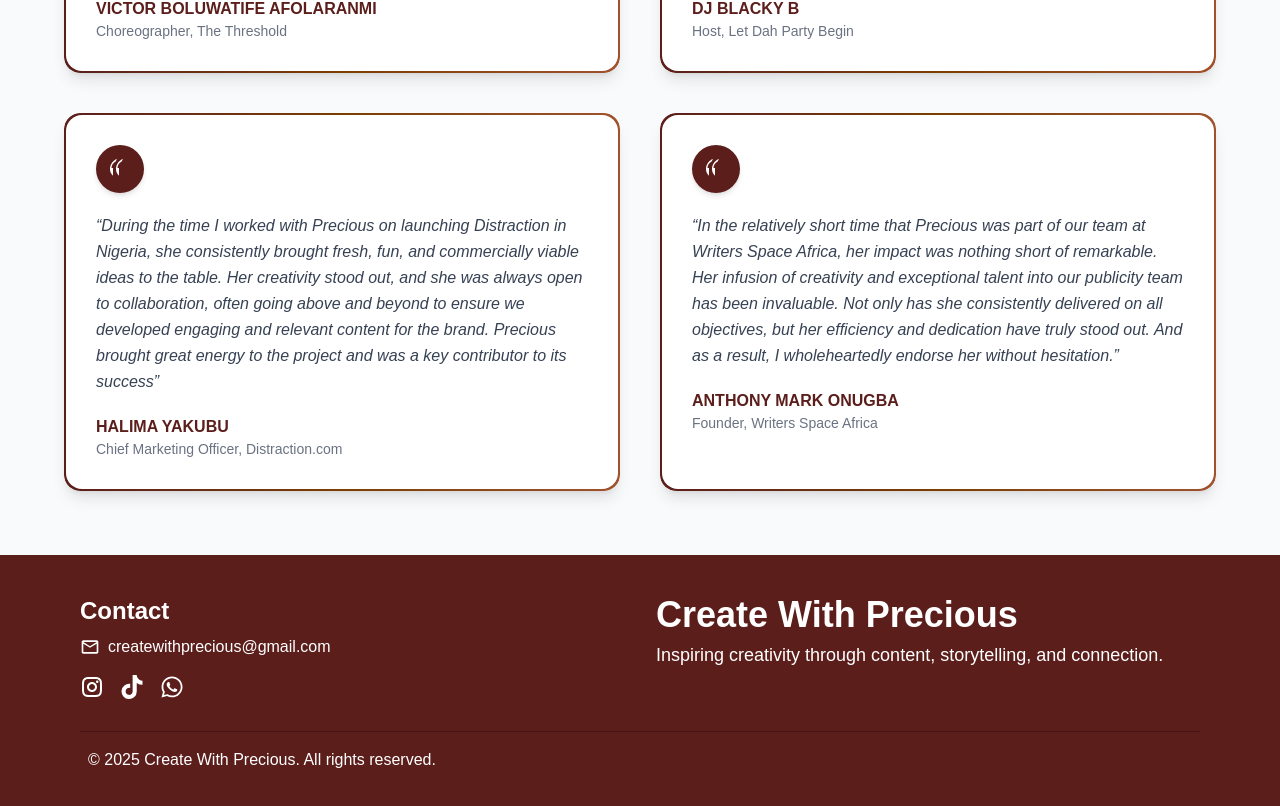
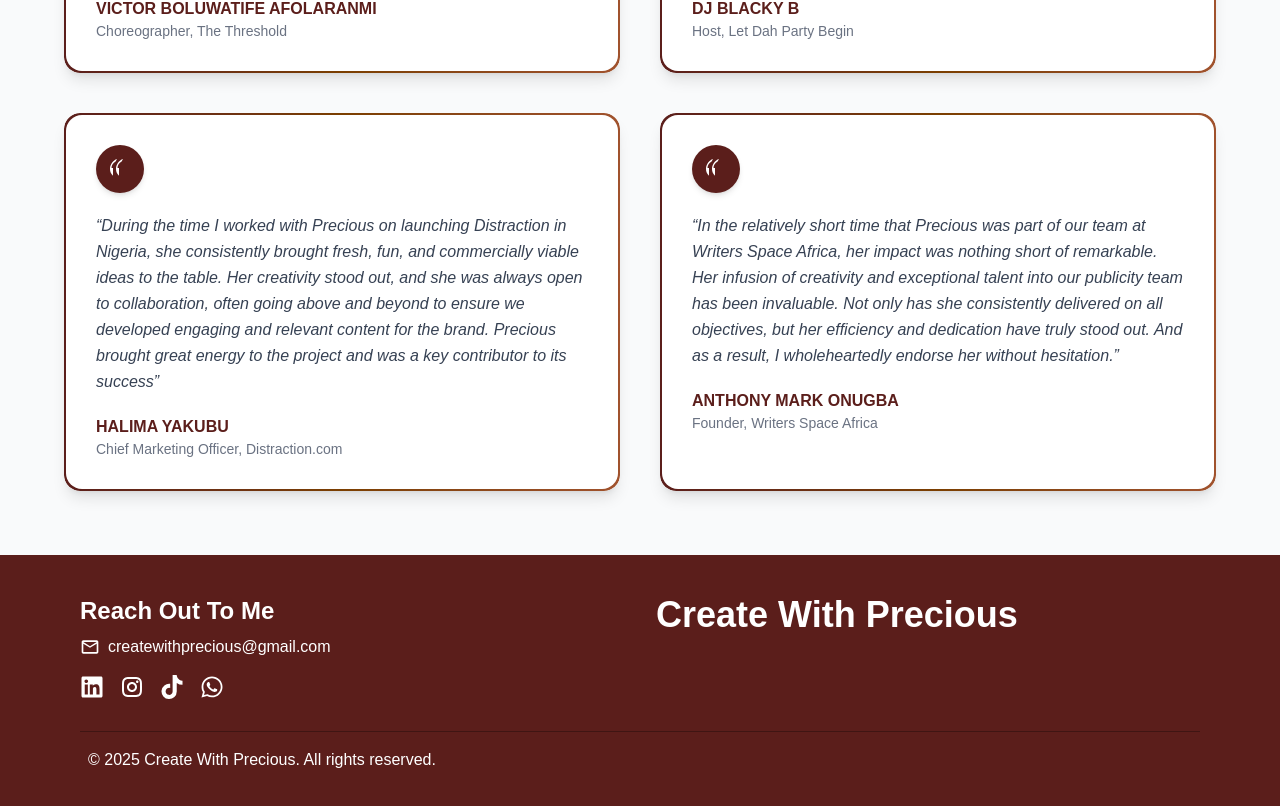
Before and after one commit to amarachi-nwokocha/Create-with-Precious, a Next.js app: page / in a window 1280 px wide. Shown: the part 2184-2990 px from the top of the page. Built offline with nearby package versions, Linux system fonts and the light colour scheme.

Commit message:
added to homeage

```diff
--- a/src/app/components/Footer.tsx
+++ b/src/app/components/Footer.tsx
@@ -5,6 +5,7 @@ import { FaTiktok } from "react-icons/fa";
 import { RiInstagramLine } from "react-icons/ri";
 import { MdOutlineEmail } from "react-icons/md";
 import { FaWhatsapp } from "react-icons/fa";
+import { FaLinkedin } from "react-icons/fa";
 const Footer = () => {
   return (
     <footer className="bg-[#5B1E1B] text-white py-10 px-6 md:px-20 w-full">
@@ -12,12 +13,19 @@ const Footer = () => {
 
         {/* Contact & Socials */}
         <div className="md:w-1/2 space-y-4 mt-6 md:mt-0">
-          <h3 className="text-2xl font-semibold mb-2">Contact</h3>
+          <h3 className="text-2xl font-semibold mb-2">Reach Out To Me</h3>
           <p className="flex items-center gap-2 text-base">
             <MdOutlineEmail size={20} /> createwithprecious@gmail.com
           </p>
 
           <div className="flex gap-4 mt-4">
+            <Link
+              href="https://www.linkedin.com/in/precious-adekola-0809b4102/"
+              target="_blank"
+              className="hover:scale-110 transition-transform"
+            >
+              <FaLinkedin size={24} />
+            </Link>
             <Link
               href="https://www.instagram.com/createwithprecious_/"
               target="_blank"
@@ -45,9 +53,9 @@ const Footer = () => {
         {/* Branding */}
         <div className="md:w-1/2">
           <h2 className="text-4xl font-bold mb-2">Create With Precious</h2>
-          <p className="text-lg leading-snug">
+          {/* <p className="text-lg leading-snug">
             Inspiring creativity through content, storytelling, and connection.
-          </p>
+          </p> */}
 
         </div>
       </div>
--- a/src/app/components/FormsSec.tsx
+++ b/src/app/components/FormsSec.tsx
@@ -15,10 +15,10 @@ const FormsSec = () => {
 
   const formOptions = [
     { id: 1, title: "Mobile Event Coverage" },
-    { id: 2, title: "UGC/Influencer Coordination" },
     { id: 3, title: "Video Editing" },
     { id: 4, title: "Social Media Strategy" },
     { id: 5, title: "Batch Content Creation" },
+    { id: 2, title: "UGC/Influencer Coordination" },
   ]
 
   return (
--- a/src/app/components/hero.tsx
+++ b/src/app/components/hero.tsx
@@ -48,7 +48,7 @@ export default function HeroSection() {
       {/* Centered Text */}
       <div className="relative z-10 max-w-3xl">
         <motion.h1
-          className="text-4xl md:text-6xl font-bold text-white leading-tight"
+          className="text-2xl md:text-6xl font-bold text-white leading-tight"
           initial={{ opacity: 0, y: 50 }}
           animate={{ opacity: 1, y: 0 }}
           transition={{ duration: 0.8 }}
```
